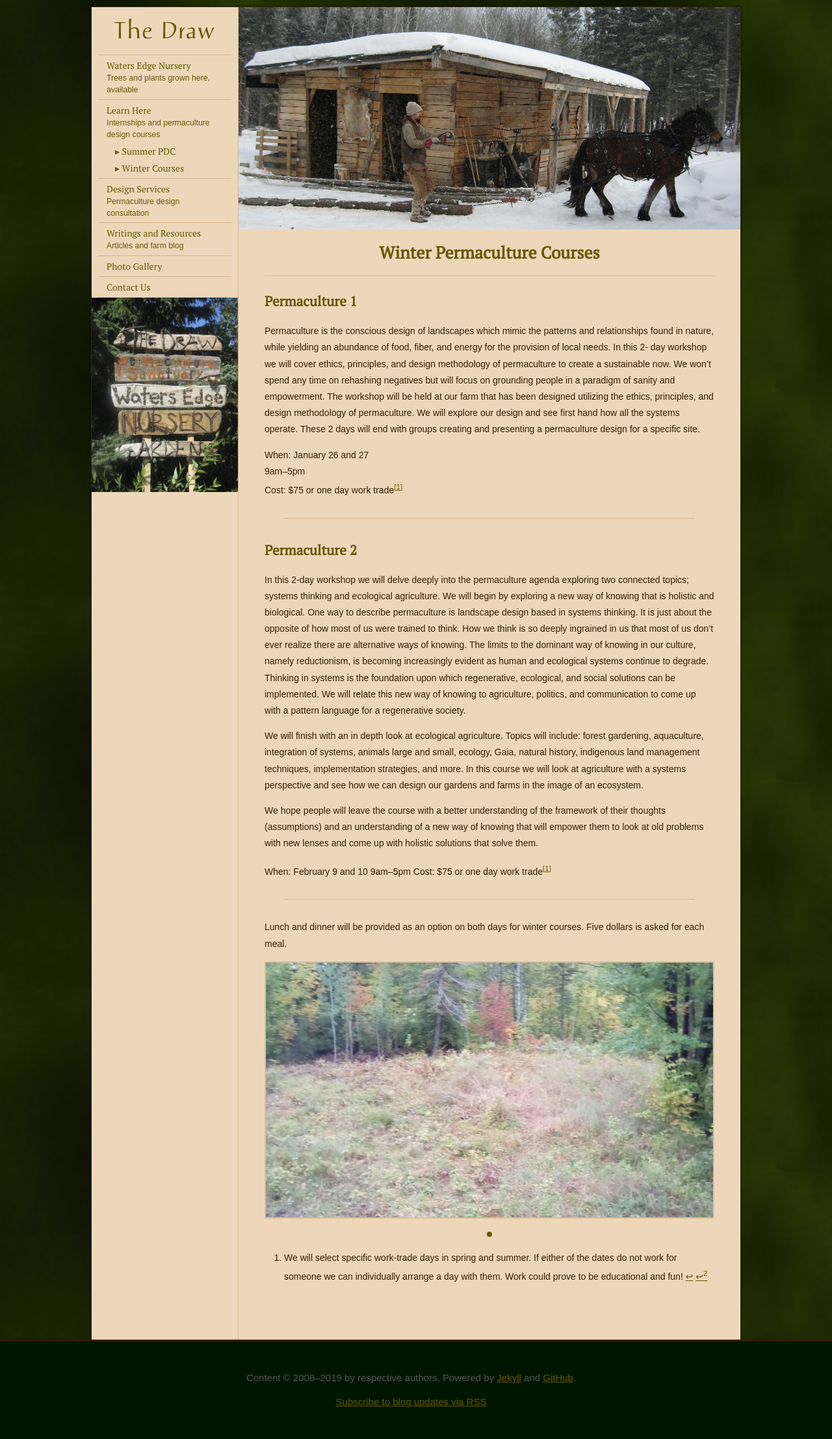
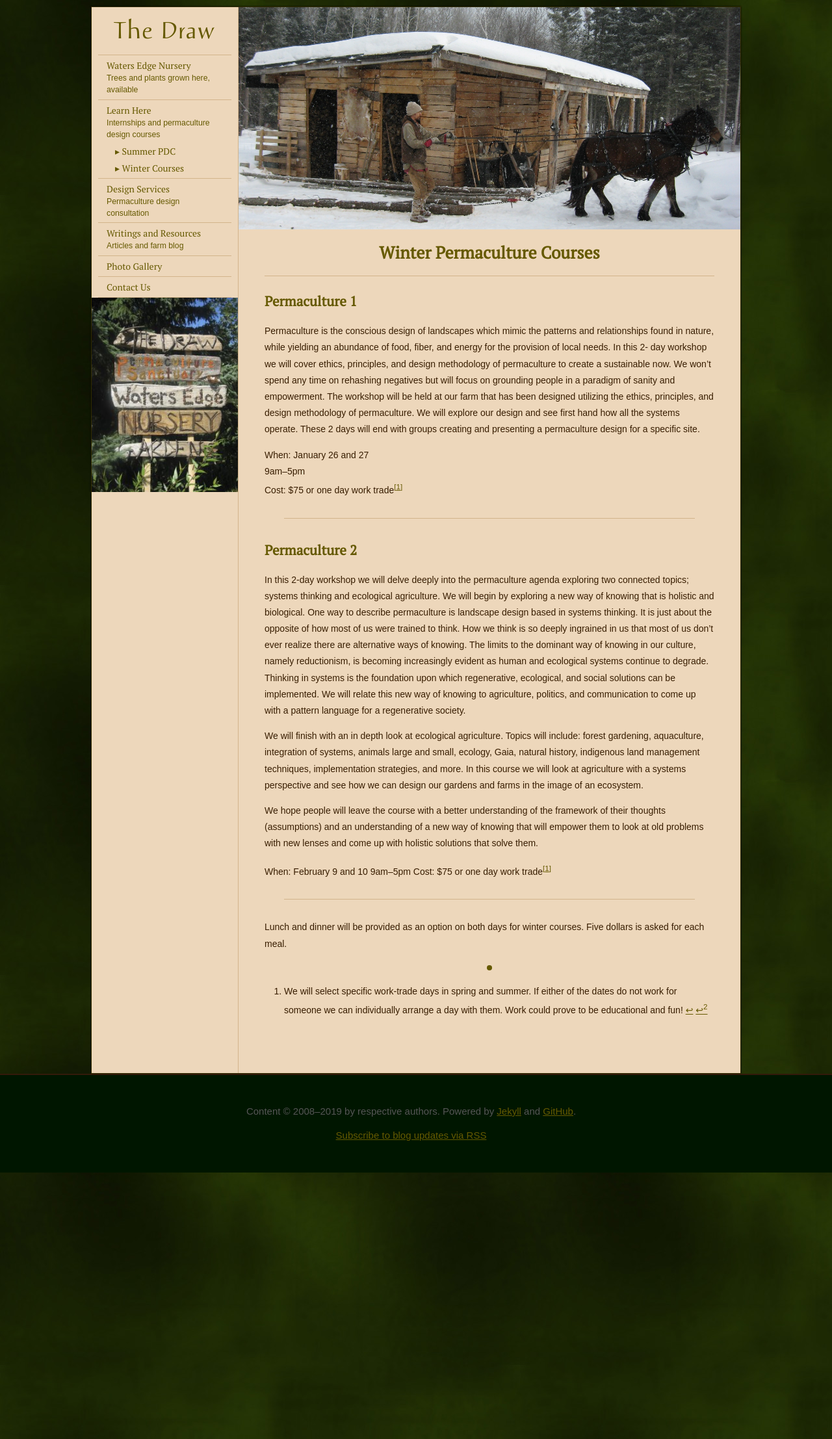
Before and after one commit to the-draw/the-draw.github.io, a Jekyll site: the page built from pages/winter-courses.md, in a window 1280 px wide. Shown: the whole page at 65% size. Built offline with Jekyll 4.4.1, drawn with Linux system fonts in a browser that asks for light colours.

Commit message:
Delete picture

```diff
--- a/pages/winter-courses.md
+++ b/pages/winter-courses.md
@@ -34,7 +34,4 @@ Cost: $75 or one day work trade[^1]
 
 Lunch and dinner will be provided as an option on both days for winter courses. Five dollars is asked for each meal.
 
-{% include image.html file="white-river-site.jpg" %}
-
-
 [^1]: We will select specific work-trade days in spring and summer. If either of the dates do not work for someone we can individually arrange a day with them.  Work could prove to be educational and fun!
```
